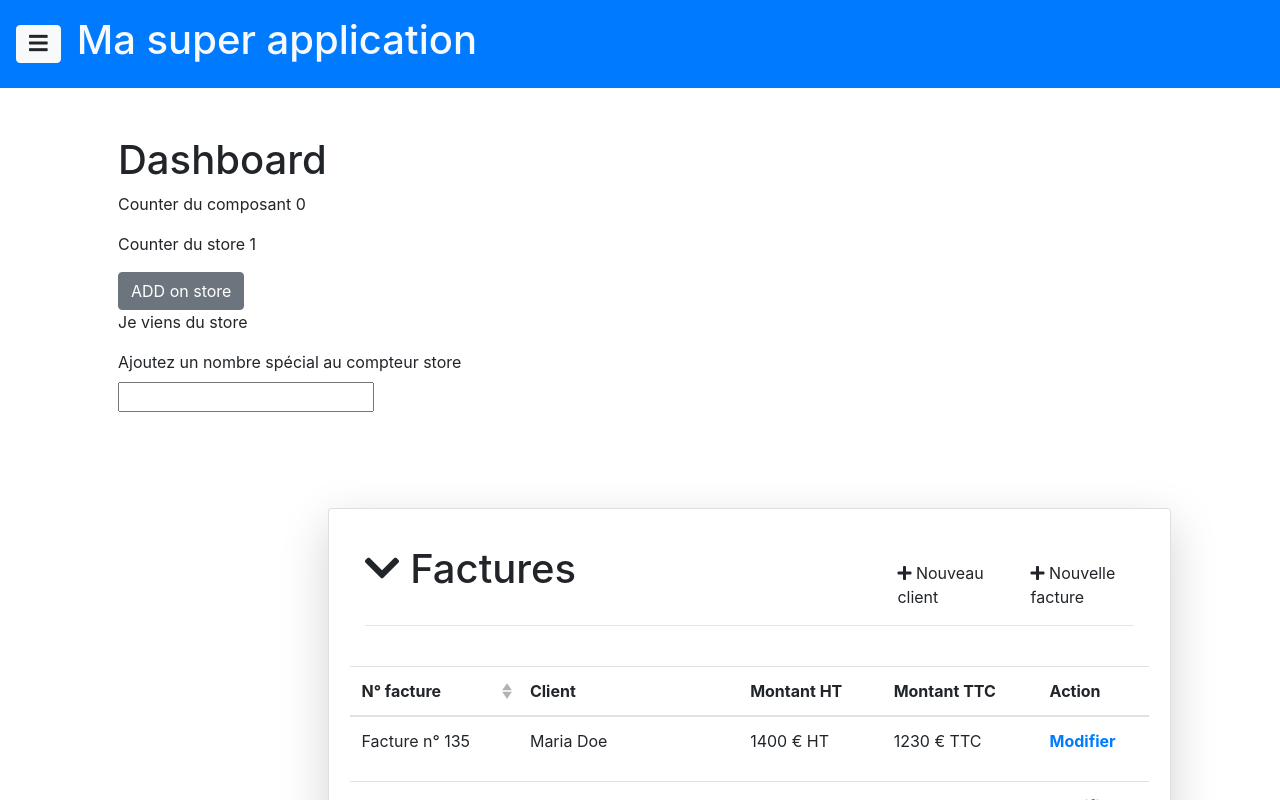
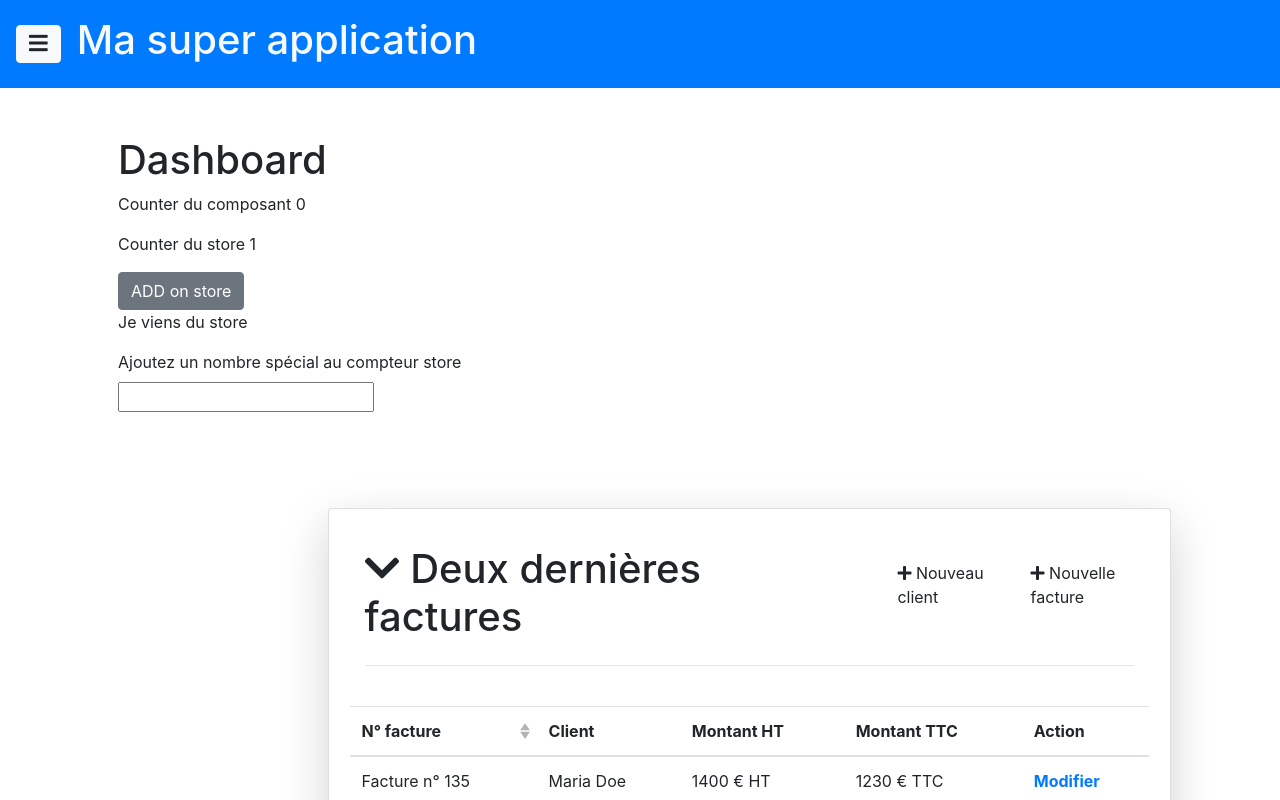
Before and after one commit to BlueAbdul/VueBill, a Vue app: page / in a window 1280 px wide. Shown: the top 800 px of the page. Built offline with nearby package versions, Linux system fonts and the light colour scheme.

Commit message:
deux dernieres factures

```diff
--- a/src/views/Dashboard.vue
+++ b/src/views/Dashboard.vue
@@ -23,7 +23,7 @@
         <b-card class="shadow-lg p-3">
           <b-row>
             <b-col cols="8">
-              <h1><i class="fas fa-chevron-down" /> Factures</h1>
+              <h1><i class="fas fa-chevron-down" /> Deux dernières factures</h1>
             </b-col>
             <b-col cols="2" class="mt-3">
               <i class="fas fa-plus" /> <a>Nouveau client </a>
@@ -110,7 +110,7 @@ export default {
       return {
         debug:false,
         counter : 0,
-        perPage: 2,
+        perPage: 1,
       currentPage: 1,
          fields: [
         {
@@ -149,7 +149,7 @@ export default {
 
     computed:{
       rows() {
-      return this.bills.length;
+      return 2;
     },
       counterStore(){
         return this.$store.state.counter
```
